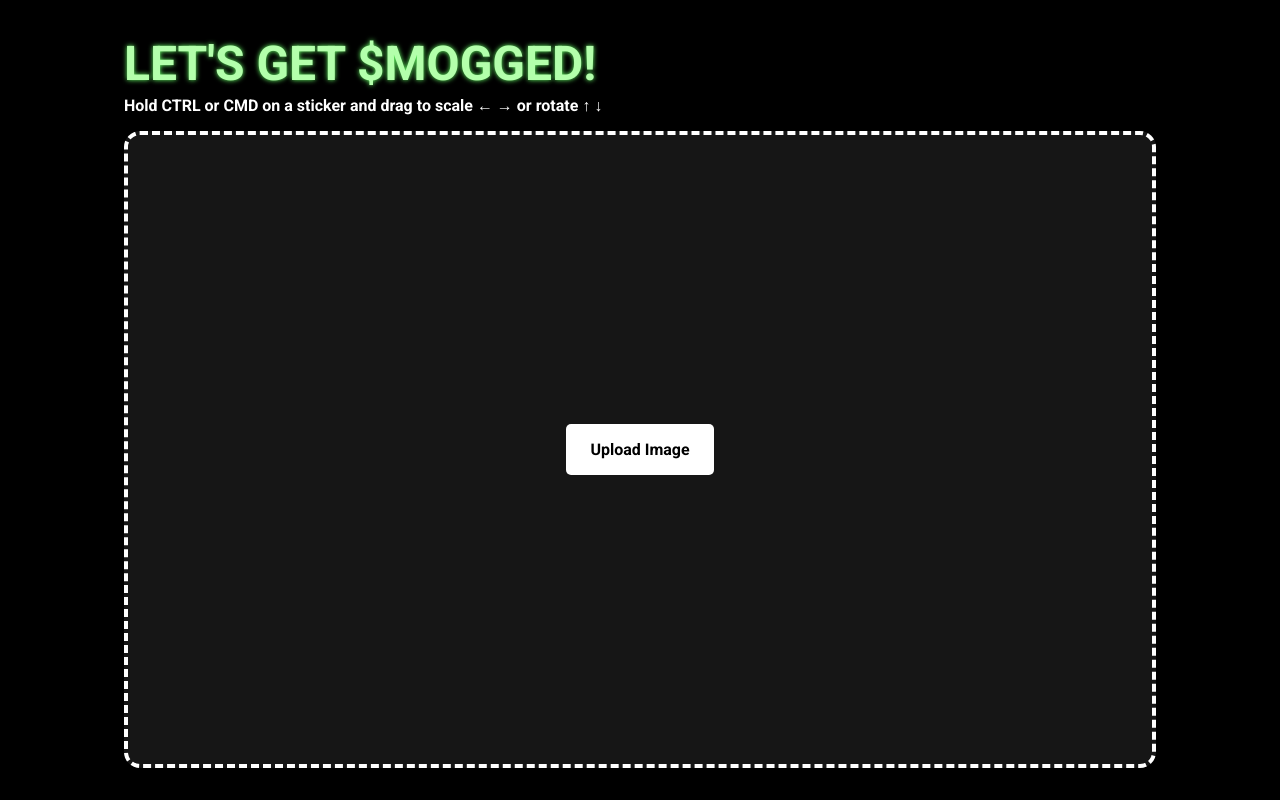
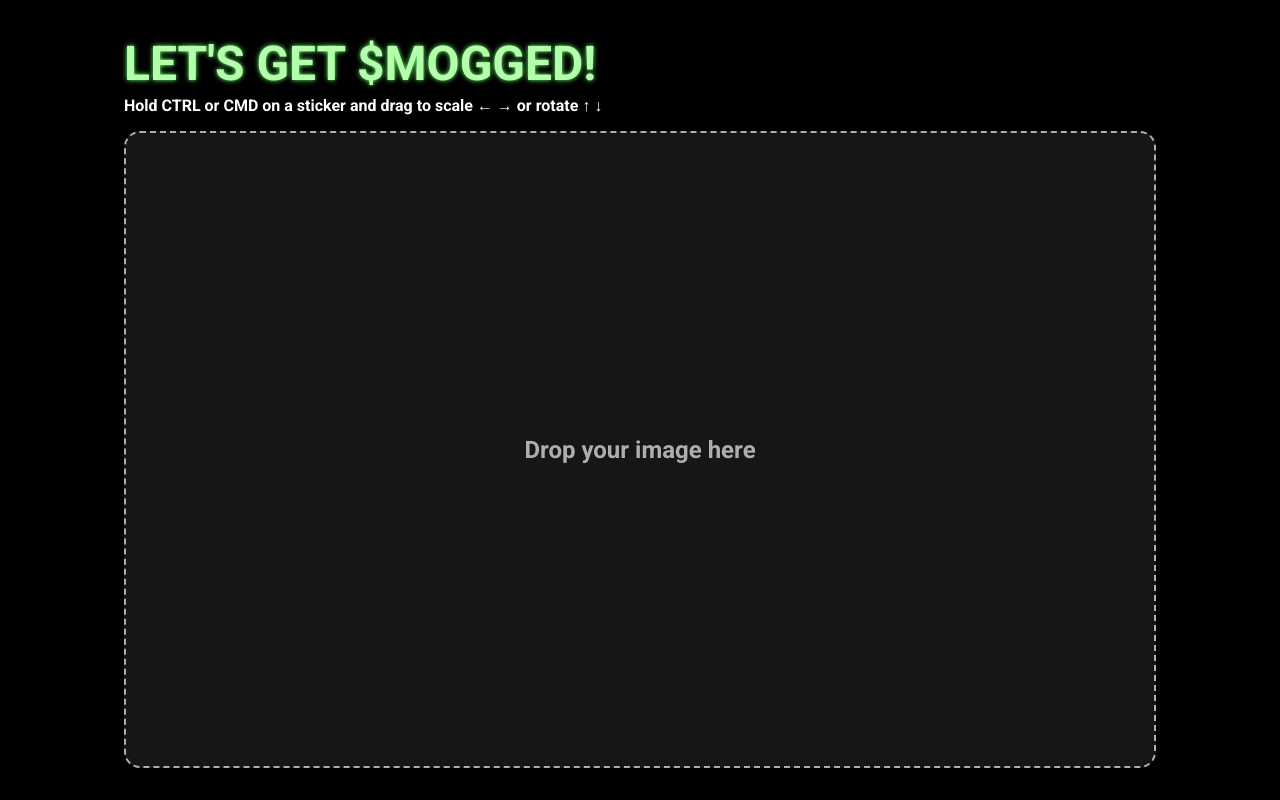
Before and after one commit to bropin1/moggle-app, a React (Create React App) app: page / in a window 1280 px wide. Built offline with nearby package versions, Linux system fonts and the light colour scheme.

Commit message:
added drag and drop

```diff
--- a/src/pages/playground.jsx
+++ b/src/pages/playground.jsx
@@ -16,6 +16,21 @@ export default function Playground() {
     console.log("SAVE IMAGE");
   };
 
+  const handleDragOver = (e) => {
+    e.preventDefault();
+    e.stopPropagation();
+  };
+
+  const handleDrop = (e) => {
+    e.preventDefault();
+    e.stopPropagation();
+
+    if (e.dataTransfer.files && e.dataTransfer.files.length > 0) {
+      const file = { target: e.dataTransfer };
+      handleImageUpload(file);
+    }
+  };
+
   return (
     <div className={styles.root}>
       <header>
@@ -27,11 +42,13 @@ export default function Playground() {
       </header>
       <div
         className={styles.container}
-        style={{ border: image ? "0" : "4px dashed rgb(255, 255, 255)" }}
+        style={{ border: image ? "0" : " 2px dashed #aeaeae" }}
       >
         <div
-          className={styles["upload-button"]}
-          style={{ display: image ? "none" : "block" }}
+          className={styles["drag-drop"]}
+          style={{ display: image ? "none" : "flex" }}
+          onDragOver={handleDragOver}
+          onDrop={handleDrop}
         >
           <input
             type="file"
@@ -41,7 +58,7 @@ export default function Playground() {
             onChange={handleImageUpload}
             style={{ display: "none" }}
           />
-          <label htmlFor="imageUpload">Upload Image</label>
+          <label htmlFor="imageUpload">Drop your image here</label>
         </div>
 
         <div
--- a/src/pages/playground.module.scss
+++ b/src/pages/playground.module.scss
@@ -61,10 +61,33 @@ header {
   flex: 1;
   flex-direction: column;
   background-color: rgb(22, 22, 22);
-  border: 4px dashed rgb(255, 255, 255);
+  border: 2px dashed #aeaeae;
   border-radius: 16px;
   justify-content: center;
   position: relative;
+
+  .drag-drop {
+    display: flex;
+    align-items: center;
+    justify-content: center;
+    transition: all 0.3s ease;
+    height: 100%;
+    width: 100%;
+    &:hover {
+      background-color: rgba(255, 255, 255, 0.05);
+    }
+    label {
+      display: flex;
+      font-size: 24px;
+      font-weight: 700;
+      color: #aeaeae;
+      cursor: pointer;
+      height: 100%;
+      width: 100%;
+      align-items: center;
+      justify-content: center;
+    }
+  }
 
   .upload-button,
   .save-button {
```
